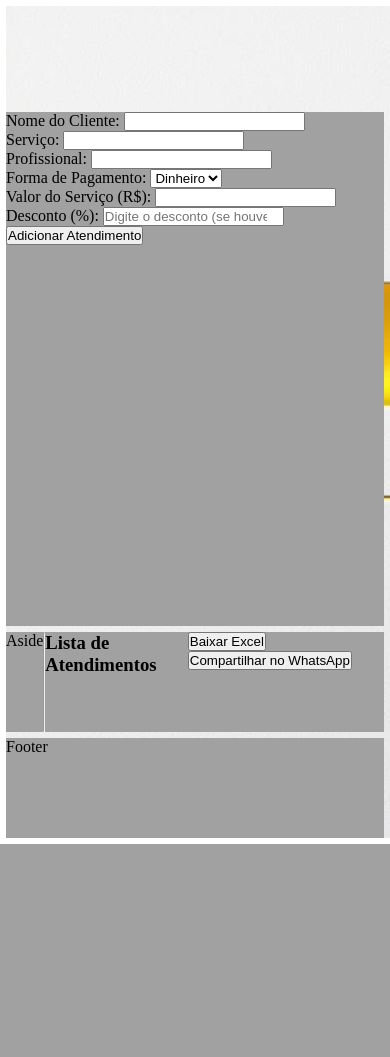
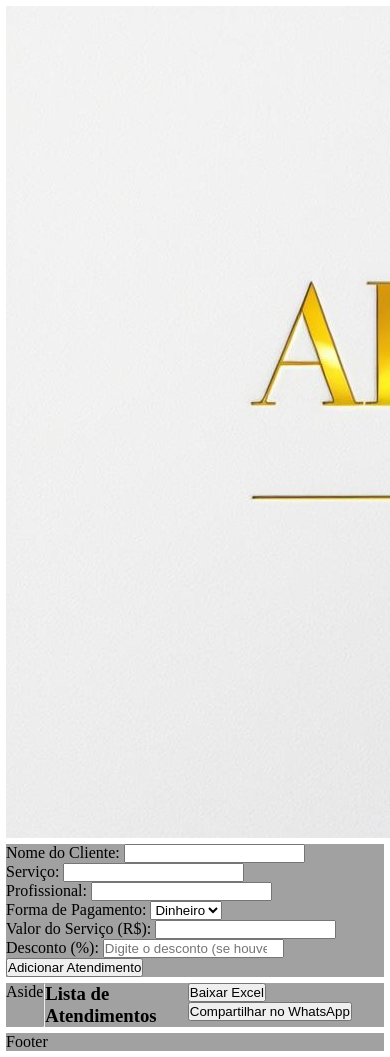
Before and after one commit to robertinho33/site-alphaglam, a PHP site: page /cad_atendimento.html in a window 390 px wide; the page is wider, and only the part inside the window is pictured. Before the commit the page ends 844 px from the top of that part, so only its background shows below. Run offline with PHP 8.4, Linux system fonts and the light colour scheme.

Commit message:
Update style.css

```diff
--- a/css/ladies/style.css
+++ b/css/ladies/style.css
@@ -48,9 +48,6 @@ header, nav, main, aside, footer {
 /* Seletores para formatação individual. */
 
 header {
-	/* Altura do elemento. */
-	height: 100px;
-
 	/* Junção de flex-grow, flex-shrink e flex-basis.  */
 	/* flex-grow – Habilidade de um flex item crescer. */
 	/* flex-shrink - Capacidade de redução do item.    */
@@ -127,10 +124,6 @@ nav a {
 }
 
 main {
-	/* Realizar a subtração de 100% da altura vertical menos a soma    */
-	/* da altura dos elementos ( 400px ) com as suas margens ( 36px ). */
-	height: calc(100vh - 224px);
-
 	/* Junção de flex-grow, flex-shrink e flex-basis.  */
 	/* flex-grow – Habilidade de um flex item crescer. */
 	/* flex-shrink - Capacidade de redução do item.    */
@@ -147,9 +140,6 @@ aside {
 }
 
 footer {
-	/* Altura do elemento. */
-	height: 100px;
-
 	/* Junção de flex-grow, flex-shrink e flex-basis.  */
 	/* flex-grow – Habilidade de um flex item crescer. */
 	/* flex-shrink - Capacidade de redução do item.    */
@@ -241,18 +231,11 @@ a {
 	main {
 		/* Ordem da visualização dos elementos. */
 		order: 2;
-
-		/* Realizar a subtração de 100% da altura vertical menos a soma    */
-		/* da altura dos elementos ( 300px ) com as suas margens ( 30px ). */
-		height: calc(100vh - 330px);
 	}
 
 	aside {
 		/* Ordem da visualização dos elementos. */
 		order: 3;
-
-		/* Altura do elemento. */
-		height: 100px;
 	}
 
 	footer {
```
